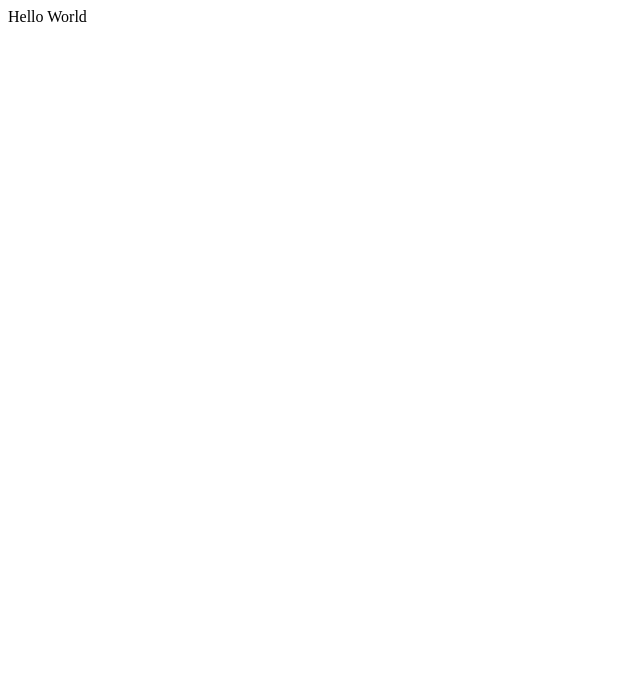
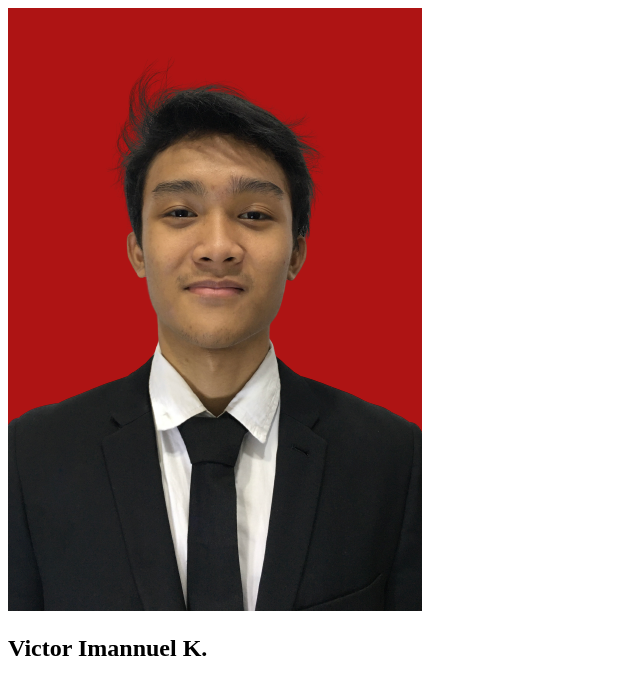
Before and after one commit to victorimannuel/source-code-management, a plain HTML site: page index.html in a window 1280 px wide. Shown: the whole page, without its empty margins (0-640 px from the left). Drawn offline with Linux system fonts and the light colour scheme.

Commit message:
changed greetings sentence with img and h2 to display simple profile data. Image file added in the directory src/img and used as resource in the img element in index.html file

```diff
--- a/index.html
+++ b/index.html
@@ -3,6 +3,9 @@
   <head>
   </head>
   <body>
-    Hello World
+    <div>
+        <img src="src/img/pasfoto-victorimannuel.png" alt="profile image" />
+        <h2>Victor Imannuel K.</h2>
+     </div>
   </body>
 </html>
```
Also changed, not shown: src/img/pasfoto-victorimannuel.png (added).
